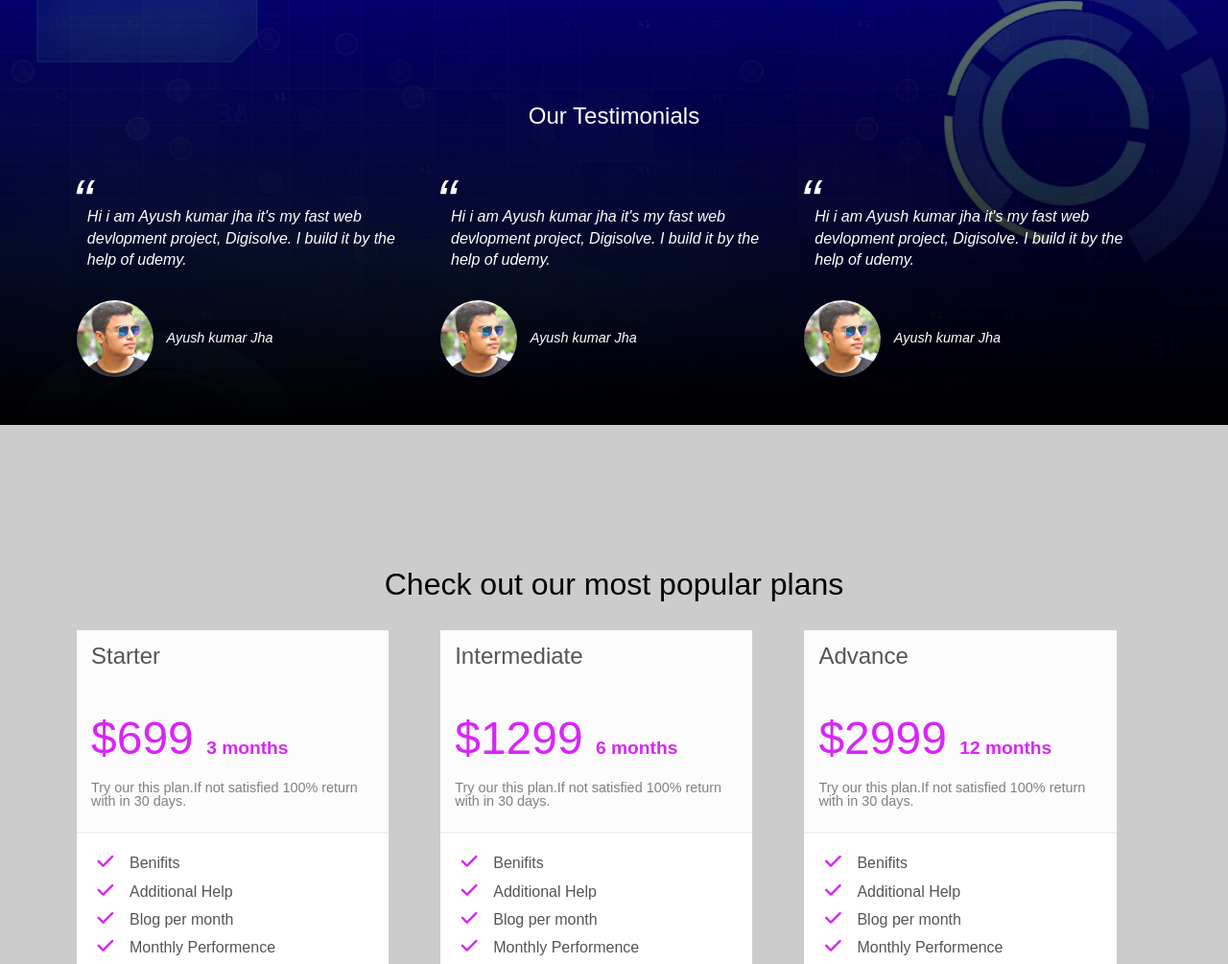
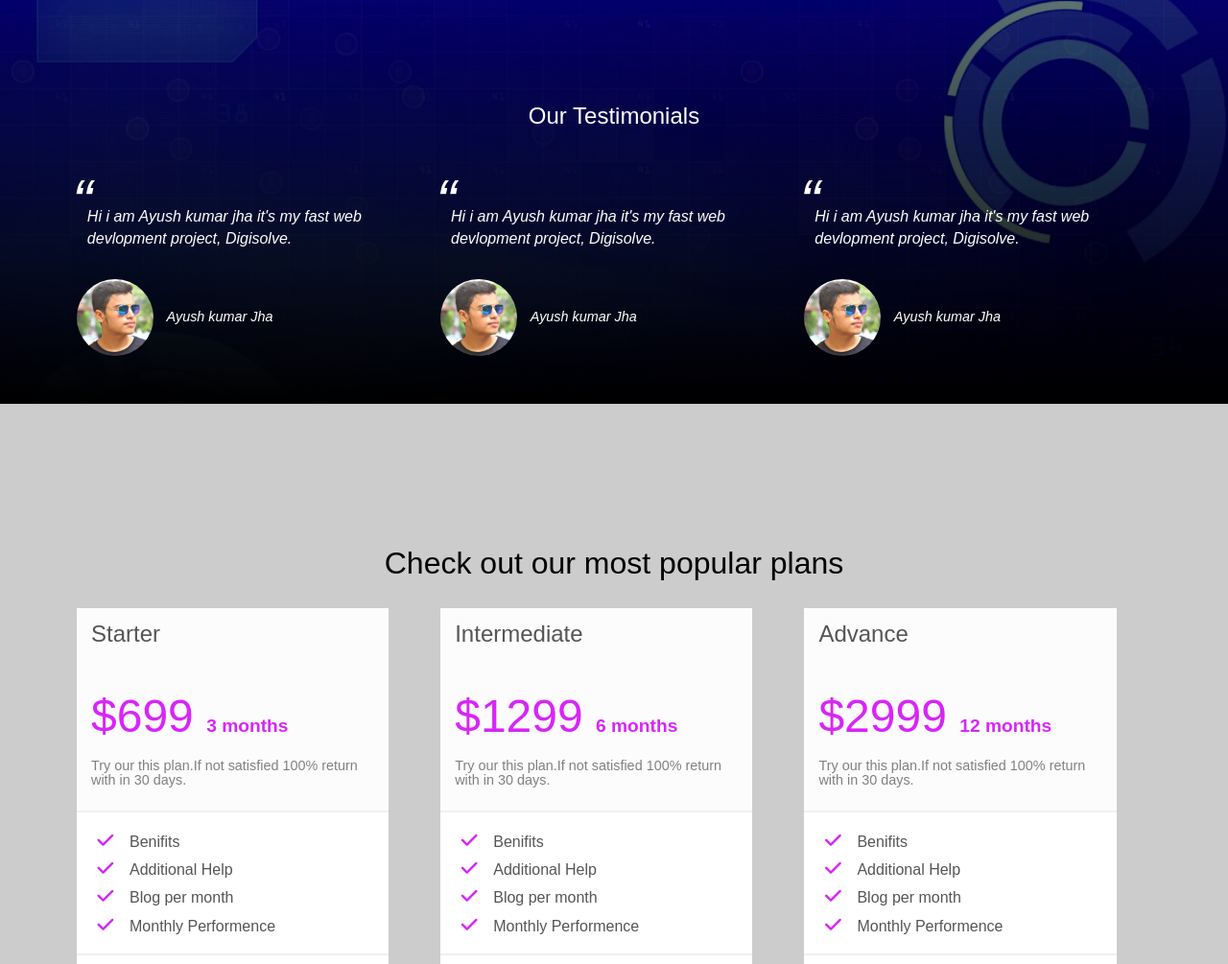
Before and after one commit to Ayush2420/1stproject, a plain HTML site: page index.html in a window 1280 px wide. Shown: the part 3062-4067 px from the top of the page at 96% size. Drawn offline with nearby package versions, Linux system fonts and the light colour scheme.

Commit message:
i changed in testimonial

```diff
--- a/index.html
+++ b/index.html
@@ -160,21 +160,21 @@
         <div class="row">
             <div class="col span_1_of_3 testimonial-box">
             <blockquote>
-                Hi i am Ayush kumar jha it's my fast web devlopment project, Digisolve. I build it by the help of udemy.
+                Hi i am Ayush kumar jha it's my fast web devlopment project, Digisolve.
             </blockquote>
             <cite><img src="resource/image/aj.jpg"> Ayush kumar Jha</cite>
             </div>
 
             <div class=" col span_1_of_3 testimonial-box">
             <blockquote>
-                Hi i am Ayush kumar jha it's my fast web devlopment project, Digisolve. I build it by the help of udemy.
+                Hi i am Ayush kumar jha it's my fast web devlopment project, Digisolve.
             </blockquote>
             <cite><img src="resource/image/aj.jpg"> Ayush kumar Jha</cite>
             </div>
 
             <div class=" col span_1_of_3 testimonial-box">
             <blockquote>
-                Hi i am Ayush kumar jha it's my fast web devlopment project, Digisolve. I build it by the help of udemy.
+                Hi i am Ayush kumar jha it's my fast web devlopment project, Digisolve.
             </blockquote>
             <cite><img src="resource/image/aj.jpg"> Ayush kumar Jha</cite>
             </div>
@@ -330,8 +330,9 @@
         </div>
     </footer>
 
+
  <script src="https://ajax.googleapis.com/ajax/libs/jquery/3.5.1/jquery.min.js"></script>
- <script src="script.js"></script>
+ <script src="script.js" charset = "utf-8"></script>
 </body>
 
 
```
